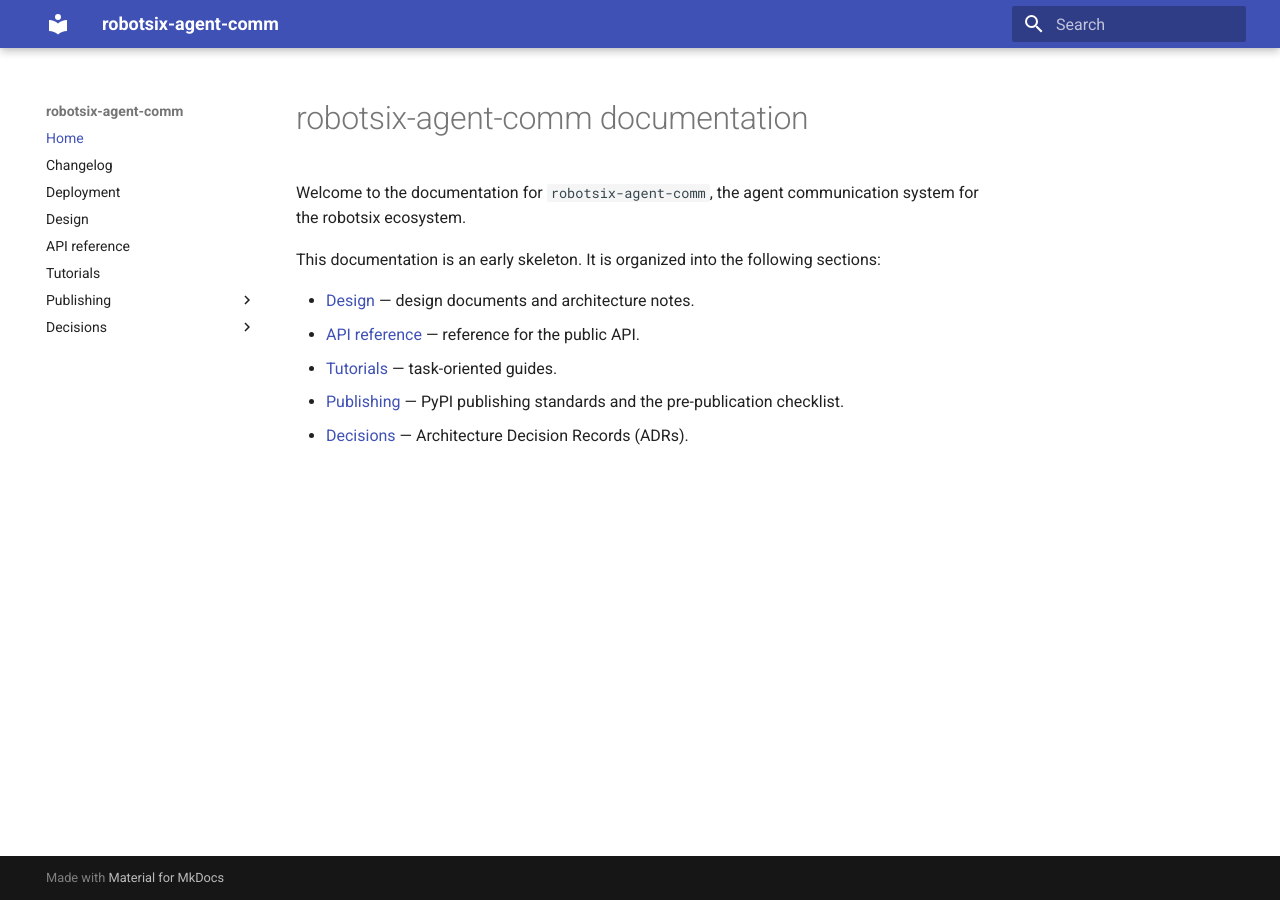
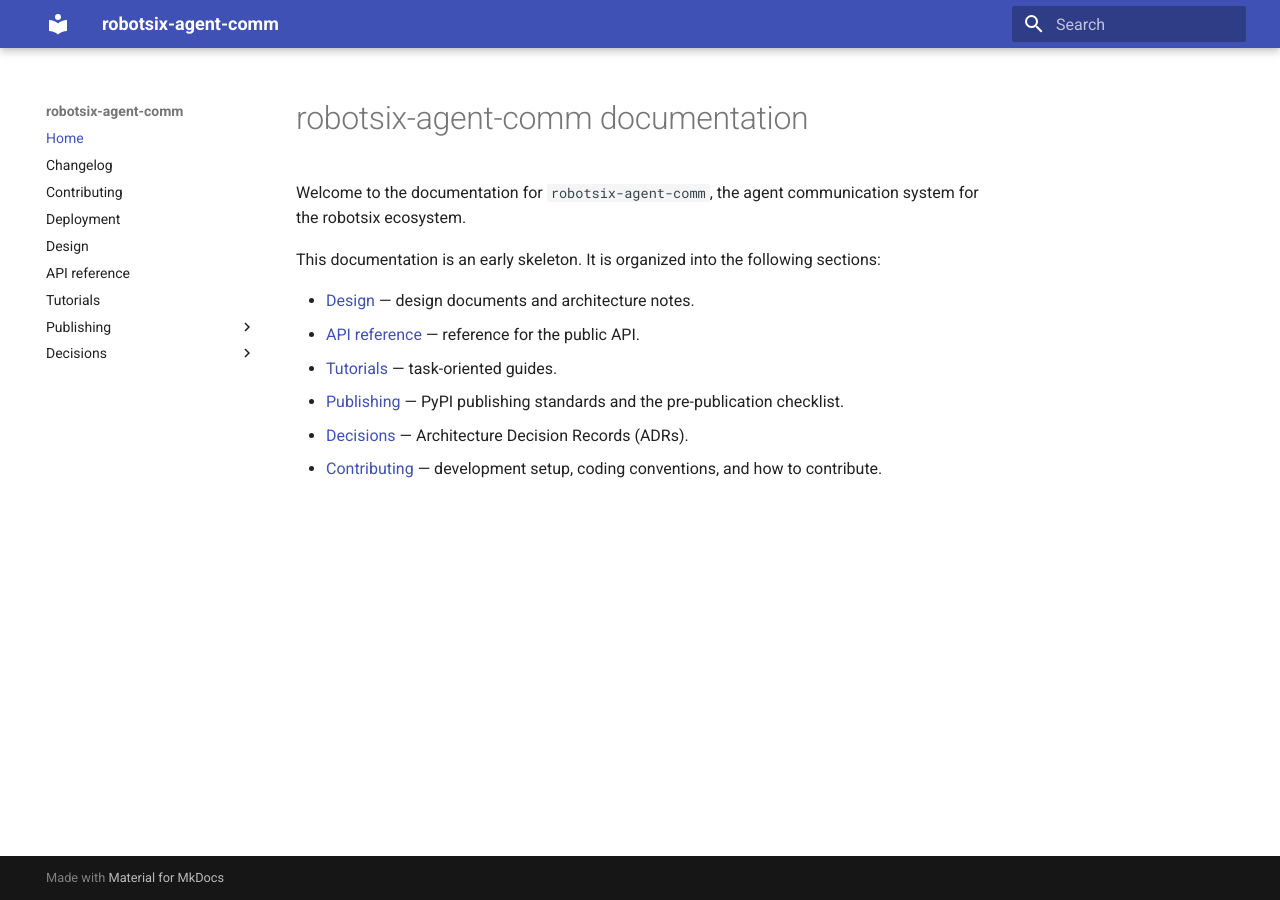
Before and after one commit to damien-robotsix/robotsix-agent-comm, an MkDocs documentation site: the page built from docs/index.md, in a window 1280 px wide. Built offline with MkDocs 1.6.1 and Material for MkDocs 9.7.7, drawn with Linux system fonts in a browser that asks for light colours.

Commit message:
mill: Link CONTRIBUTING.md from docs site navigation and landing page (20260619T113822Z-link-contributing-md-from-docs-site-navi-5b27)

```diff
--- a/docs/index.md
+++ b/docs/index.md
@@ -13,3 +13,5 @@ following sections:
   pre-publication checklist.
 - [Decisions](decisions/0001-stdlib-first.md) — Architecture Decision
   Records (ADRs).
+- [Contributing](CONTRIBUTING.md) — development setup, coding
+  conventions, and how to contribute.
--- a/mkdocs.yml
+++ b/mkdocs.yml
@@ -14,6 +14,7 @@ plugins:
 nav:
   - Home: index.md
   - Changelog: CHANGELOG.md
+  - Contributing: CONTRIBUTING.md
   - Deployment: deployment/index.md
   - Design: design/index.md
   - API reference: api/index.md
```
